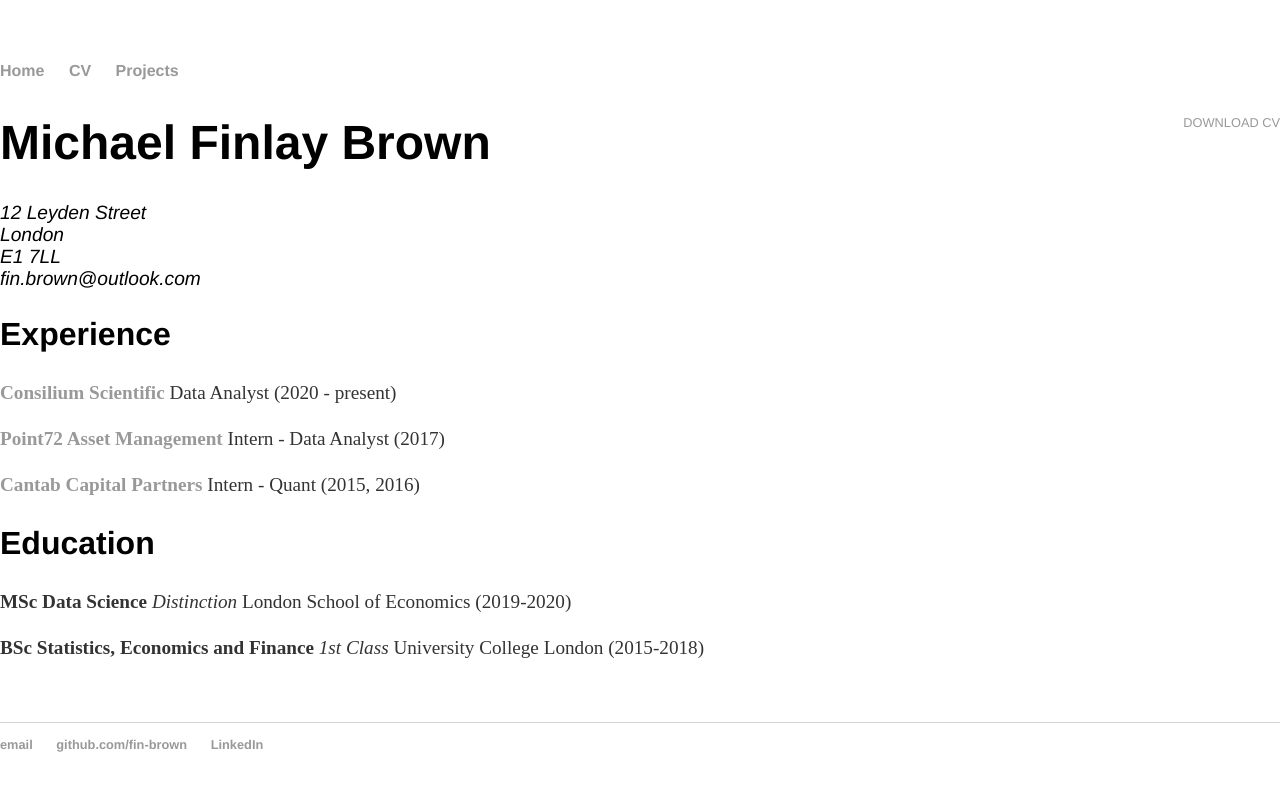
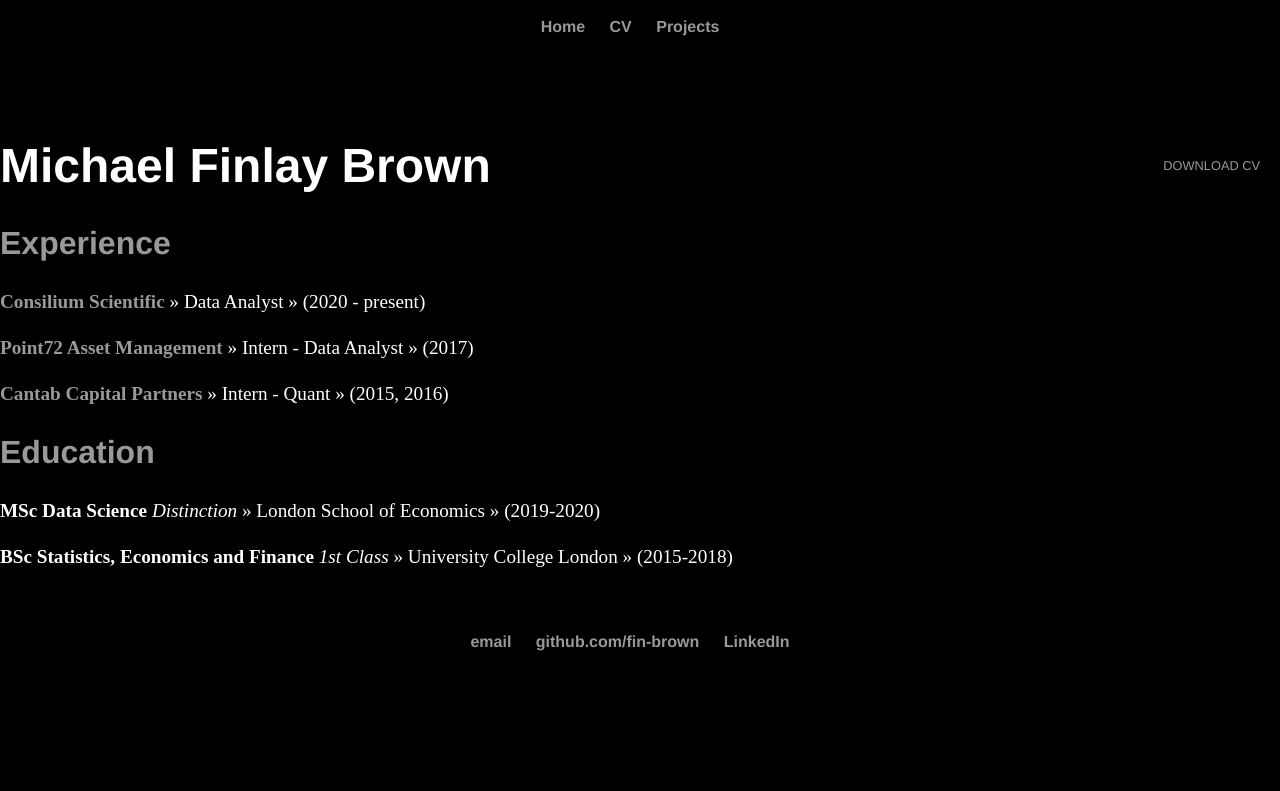
Before and after one commit to fin-brown/fin-brown.github.io, a Jekyll site: the page built from cv/index.html, in a window 1280 px wide. Shown: the top 791 px of the page. Built offline with Jekyll 4.4.1, drawn with Linux system fonts in a browser that asks for light colours.

Commit message:
new layout including background gif

```diff
--- a/css/main.css
+++ b/css/main.css
@@ -1,32 +1,43 @@
-body {
-    margin: 60px auto; height: 100%;
-    background-image: '/images/joy_division_england_topography.gif';
-    background-position: center; background-repeat: no-repeat; background-size: cover;}
+body, html { background-color: black; margin: 0; }
 
 a { text-decoration: none; color: #999; }
 a:hover { text-decoration: underline; }
 
-p, ul { font-size: 1.5em; line-height: 1.4em; color: #333; }
+p, ul { font-size: 1.5em; line-height: 1.4em; color: white; }
 
 h1, h2, h3, h4 { font-family: 'Helvetica', 'Arial', 'Sans-Serif'; }
-h1 { font-size: 3em;  }
-h2 { font-size: 2.7em; }
+h1 { font-size: 5em;  color: white; }
+h2 { font-size: 2.7em; color: #999; }
 h3 { font-size: 2.3em; }
 h4 { font-size: 1.9em; }
 
-nav ul, footer ul { font-size: 1em; font-family: 'Helvetica', 'Arial', 'Sans-Serif'; padding: 0px; list-style: none; font-weight: bold; }
+nav, footer {
+    clear: both;
+    position: relative;
+    height: 10vh; }
+
+nav ul, footer ul {
+    text-align: center;
+    font-size: 1em; font-family: 'Helvetica', 'Arial', 'Sans-Serif';
+    padding: 0px; list-style: none; font-weight: bold; }
 nav ul li, footer ul li { display: inline; margin-right: 20px; }
 
-footer { border-top: 1px solid #d5d5d5; font-size: .8em; }
+/* Home */
+.home {
+    width: 100%;
+    background-image: url('/assets/joy_division_england_topography_3.gif');
+    background-position: center; background-repeat: no-repeat; background-size: cover; background-attachment: fixed; }
 
-/* Blog */
-ul.posts { margin: 20px auto 40px; font-size: 1.5em; }
-ul.posts li { list-style: none; }
+#home-blurb {min-height: 80vh; }
+
+/* Projects */
+ul.projects { margin: 20px auto 40px; font-size: 1.5em; }
+ul.projects li { list-style: none; }
 
 /* CV */
 .cv { margin: 0px 0px 60px; }
 .cv h1 { font-size: 3em; }
 .cv h2 { font-size: 2em; }
-.cv address, .cv .download { font-family: 'Helvetica', 'Arial', 'Sans-Serif'; }
-.cv address, .cv p { font-size: 1.2em; }
-.cv .download { float: right; font-size: .8em; text-transform: uppercase; }
+.cv .download { font-family: 'Helvetica', 'Arial', 'Sans-Serif'; }
+.cv p { font-size: 1.2em; }
+.cv .download { float: right; font-size: .8em; text-transform: uppercase; margin: 20px;}
--- a/cv/index.html
+++ b/cv/index.html
@@ -6,20 +6,14 @@
 <div class="cv">
 	<a href="MICHAEL_BROWN_CV.pdf" class="download" title="Download CV as PDF">Download CV</a>
 				<h1>Michael Finlay Brown</h1>
-					<address>
-					12 Leyden Street<br>
-					London<br>
-					E1 7LL<br>
-					<span class="obfuscate">fin.brown@outlook.com</span>
-					</address>
 
 				<h2>Experience</h2>
-					<p><strong><a href="https://consilium-scientific.org">Consilium Scientific</a></strong> 	Data Analyst 	(2020 - present)</p>
-					<p><strong><a href="https://www.point72.com">Point72 Asset Management</a></strong> 	Intern - Data Analyst 	(2017)</p>
-					<p><strong><a href="https://www.gam.com/en/our-capabilities/strategies/gam-systematic"> 	Cantab Capital Partners</a></strong> 	Intern - Quant (2015, 2016)</p>
+				<p><strong><a href="https://consilium-scientific.org">Consilium Scientific</a></strong> &raquo; Data Analyst &raquo; (2020 - present)</p>
+				<p><strong><a href="https://www.point72.com">Point72 Asset Management</a></strong> &raquo; Intern - Data Analyst &raquo; (2017)</p>
+				<p><strong><a href="https://www.gam.com/en/our-capabilities/strategies/gam-systematic"> Cantab Capital Partners</a></strong> &raquo; Intern - Quant &raquo; (2015, 2016)</p>
 
 				<h2>Education</h2>
-					<p><strong>MSc Data Science</strong> 	<em>Distinction</em> 	London School of Economics (2019-2020)</p>
-					<p><strong>BSc Statistics, Economics and Finance</strong> 	<em>1st Class</em> 	University College London (2015-2018)</p>
+				<p><strong>MSc Data Science</strong> <em>Distinction</em> &raquo; London School of Economics &raquo; (2019-2020)</p>
+				<p><strong>BSc Statistics, Economics and Finance</strong> <em>1st Class</em> &raquo; University College London &raquo; (2015-2018)</p>
 
 </div>
--- a/projects/index.html
+++ b/projects/index.html
@@ -3,7 +3,7 @@
 title: Projects
 ---
 <h1>{{ page.title }}</h1>
-<ul class="posts">
+<ul class="projects">
 
   {% for post in site.posts %}
     <li><span>{{ post.date | date_to_string }}</span> &raquo; <a href="{{ post.url }}" title="{{ post.title }}">{{ post.title }}</a></li>
```
Also changed, not shown: index.html (+5 -6 lines), 3 other files. Lines whose indentation alone changed are shown as unchanged.
